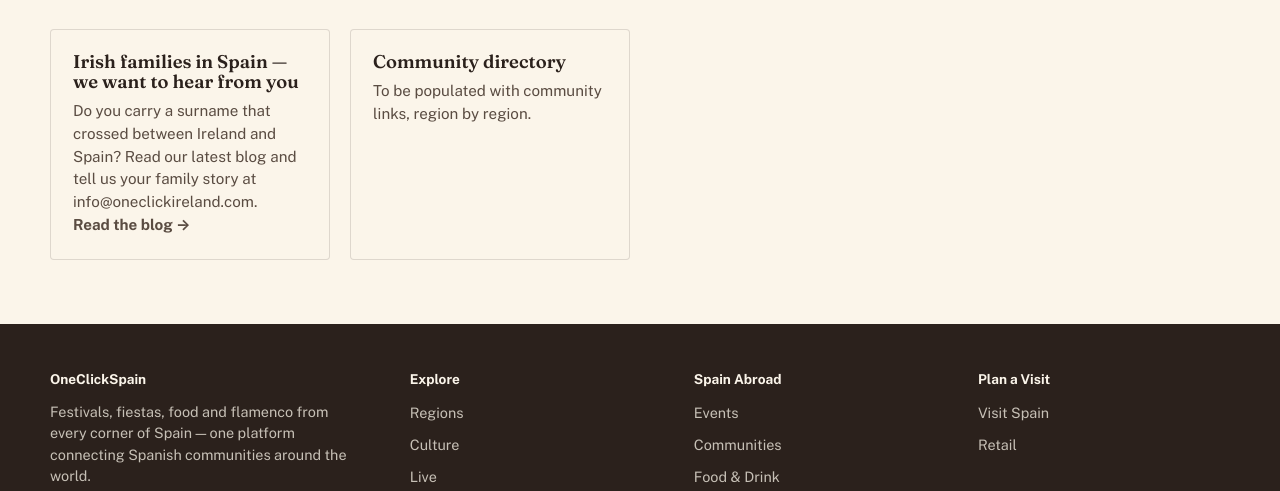
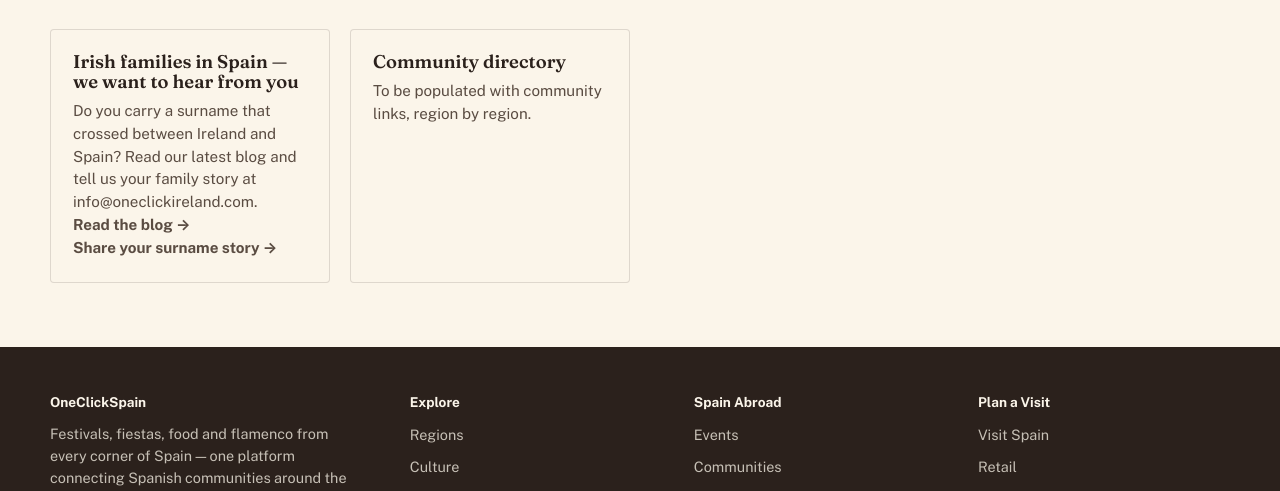
Before and after one commit to KGF271156/oneclickspain.com, a plain HTML site: page communities/index.html in a window 1280 px wide. Shown: the part 309-800 px from the top of the page. Drawn offline with nearby package versions, Linux system fonts and the light colour scheme.

Commit message:
Link surname call from Communities
Co-Authored-By: Claude Sonnet 5.5 <noreply@anthropic.com>
Claude-Session: https://claude.ai/code/session_01Htcy4nwjHSSUHv1j38aW8J

```diff
--- a/communities/index.html
+++ b/communities/index.html
@@ -37,7 +37,8 @@
     <p>Directory of Spanish communities abroad, with links through to their own websites and Facebook pages.</p>
   </div>
   <div class="section__body card-grid">
-    <div class="card"><h3>Irish families in Spain — we want to hear from you</h3><p>Do you carry a surname that crossed between Ireland and Spain? Read our latest blog and tell us your family story at <a href="mailto:info@oneclickireland.com">info@oneclickireland.com</a>.</p><p><a href="/culture/irish-families-who-became-spanish.html"><strong>Read the blog →</strong></a></p></div>
+    <div class="card"><h3>Irish families in Spain — we want to hear from you</h3><p>Do you carry a surname that crossed between Ireland and Spain? Read our latest blog and tell us your family story at <a href="mailto:info@oneclickireland.com">info@oneclickireland.com</a>.</p><p><a href="/culture/irish-families-who-became-spanish.html"><strong>Read the blog →</strong></a></p>
+<p><a href="/culture/surname-call.html"><strong>Share your surname story →</strong></a></p></div>
     <div class="card"><h3>Community directory</h3><p>To be populated with community links, region by region.</p></div>
   </div>
 </section>
```
